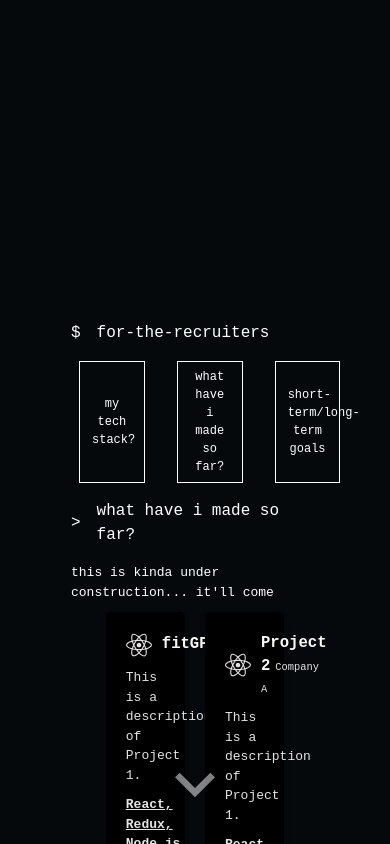
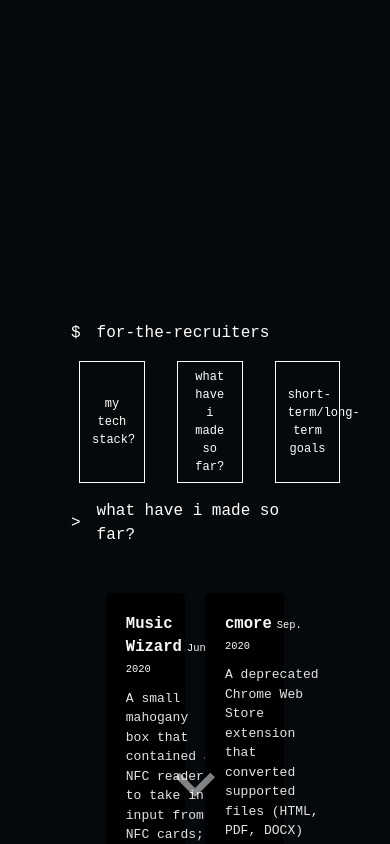
Before and after one commit to vznh/hobin.dev, a React (Create React App) app in the folder client/: page / in a window 390 px wide. Both pictures are taken after a click on the button "what have i made so far?". Shown: the part 766-1610 px from the top of the page. Built offline with nearby package versions, Linux system fonts and the light colour scheme.

Commit message:
fix icons mobile + more info on projects

```diff
--- a/client/src/components/TerminalSection.jsx
+++ b/client/src/components/TerminalSection.jsx
@@ -10,6 +10,7 @@ const TerminalSection = () => {
   const [resultText, setResultText] = useState('');
   const [showIcons, setShowIcons] = useState(false);
   const [showProjects, setShowProjects] = useState(false);
+  const [isMobileView, setIsMobileView] = useState(window.innerWidth < 600);
 
   const techStack = [
     { icon: (size) => <FontAwesomeIcon icon={faReact} size={size} /> },
@@ -18,39 +19,90 @@ const TerminalSection = () => {
     { icon: (size) => <FontAwesomeIcon icon={faDocker} size={size} /> },
   ];
 
+          /*
+            * research:
+            * cmu: ml pattern-based recognition using a convolutional neural network - python, tensorflow ; helped detect patterns within neural signals to better understand and interpret the generalization of thinking processes
+            * ucsc: using generative image modeling to generate images based off of user-generated prompts - python, tensorflow, pytorch : all from inspiration from DALL-E
+            *
+            * hackathon:
+            * inventree - reactjs, tailwindcss, python, mongodb
+            * lovelang - reactjs, tailwindcss, python (for AI/ML), NodeJS for reg backend, dynamodb (finalist)
+            * skincare.io - nextjs, react, python (for AI/ML), node for backend, dynamodb
+            * slugmaps - react native, typescript, aws, docker
+            * sunshine - js, python, twilio
+            * fitgpt - react, python, mongodb
+            *
+            * personal:
+            * spotify jukebox - rpi gpio, python, linux
+            * cmore - nodejs
+            * littlesaigonbeautysalon.com - typescript, react, go (for microservices)
+            * hobin.dev - this portfolio: react, go, aws, netlify
+            */
   const projects = [
+    [
       {
         icon: faReact,
-      name: 'fitGPT',
-      company: '',
-      description: 'This is a description of Project 1.',
-      technologies: 'React, Redux, Node.js',
+        name: 'Music Wizard',
+        company: 'Jun. 2020',
+        description: 'A small mahogany box that contained a NFC reader to take in input from NFC cards; when hovered on with a NFC-card containing a certain value, it\'ll play the song associated with that card on a nearby (already connected) speaker.',
+        technologies: 'RPi GPiO (3B+), Python, Linux',
       },
       {
         icon: faReact,
-      name: 'Project 2',
-      company: 'Company A',
-      description: 'This is a description of Project 1.',
-      technologies: 'React, Redux, Node.js',
+        name: 'cmore',
+        company: 'Sep. 2020',
+        description: 'A deprecated Chrome Web Store extension that converted supported files (HTML, PDF, DOCX) to conform with bionic reading standards; helping those with dyslexia read more efficiently.',
+        technologies: 'JavaScript, Python, Firebase',
       },
       {
         icon: faReact,
-      name: 'Project 3',
-      company: 'Company A',
-      description: 'This is a description of Project 1.',
-      technologies: 'React, Redux, Node.js',
+        name: 'hobin.dev',
+        company: 'Dec. 2023',
+        description: 'This website that you\'re looking at! The entire thing was built in ReactJS, MUI, and Golang for the serverless functions. It\'s hosted on AWS and Netlify.',
+        technologies: 'ReactJS, Golang, AWS, Netlify; MUI'
       },
       {
         icon: faReact,
-      name: 'Project 4',
-      company: 'Company A',
-      description: 'This is a description of Project 1.',
-      technologies: 'React, Redux, Node.js',
+        name: 'l',
+        company: 'Dec. 2023',
+        description: 'My mom\'s salon website; it was built with a "techy" vibe to it, and also has a booking/scheduling system for my mom and her coworkers to understand their schedule better; they previously worked on remembering their schedule by memory!',
+        technologies: 'React (TS), Golang, AWS, Netlify, MUI, TailwindCSS, Typeform'
+      }
+    ],
+    [
+      {
+        icon: faReact,
+        name: 'sunshine',
+        company: 'Jan. 2021',
+        description: 'Made it for my mom; tapping on this NFC card on her nightstand will lead her to a website that triggers a SMS message that contains all of the daily essentials: weather, news (usa, vietnam, korea), and her schedule for her salon. Translated in primarily Vietnamese, then Korean if desired.',
+        technologies: 'Go, Twilio, Amazon Web Services (Lambda)',
       },
+      {
+        icon: faReact,
+        name: 'fitPT',
+        company: 'Jun. 2022',
+        description: 'A web app that helps those looking to get into a gym without the hassle of a personal trainer. It\'ll generate a workout plan based on the user\'s intentions, goals, current body metrics, and will track their progress over time. You can also ask it to make recipes for you based on a picture of what you have in your fridge.',
+        technologies: 'OpenAI API (GPT-4 Early Access), HuggingFace API, React, Python, MongoDB',
+      },
+    ]
   ]
 
   const ProjectDisplay = ({ project }) => {
-    const projectStyle = {
+    const truncateTextStyle = {
+      overflow: 'hidden',
+      textOverflow: 'ellipsis',
+      display: '-webkit-box',
+      WebkitLineClamp: '2',
+      WebkitBoxOrient: 'vertical',
+      lineHeight: '1.2em',
+      maxHeight: '2.4em',
+    };
+
+
+    const projectDisplayStyle = {
+      display: 'grid',
+      gridTemplateColumns: isMobileView ? '1fr' : 'auto 1fr', // Icon column only appears if not in mobile view
+      gap: '10px',
       backgroundColor: '#000000',
       color: '#E5E4E2',
       padding: '20px',
@@ -66,31 +118,41 @@ const TerminalSection = () => {
       fontWeight: 'bold',
       fontSize: '1.2em',
       color: '#FAF9F6', // accent color for project name
+      whiteSpace: 'normal', // Allows the text to wrap
+      overflowWrap: 'break-word', // Breaks words to prevent overflow
     };
 
     const projectDescriptionStyle = {
         marginTop: '10px',
+        whiteSpace: 'normal', // Allows the text to wrap
+        overflowWrap: 'break-word', // Breaks words to prevent overflow
     };
+
 
     const techUsedStyle = {
       marginTop: '10px',
       fontWeight: 'bold',
       textDecoration: 'underline',
+      whiteSpace: 'normal', // Allows the text to wrap
+      overflowWrap: 'break-word', // Breaks words to prevent overflow
   };
 
+
     return (
-      <div style={projectStyle}>
-        <div style={{ display: 'flex', alignItems: 'center', gap: '10px' }}>
+      <div style={projectDisplayStyle}>
+      {!isMobileView && (
           <FontAwesomeIcon icon={project.icon} size="2x" />
+      )}
+      <div>
           <div>
               <span style={projectNameStyle}>{project.name}</span>
-            <span style={{ marginLeft: '5px', fontSize: '0.8em', fontWeight: 'lighter' }}>
+              <span style={{ ...projectNameStyle, marginLeft: '5px', fontSize: '0.8em', fontWeight: 'lighter' }}>
                   {project.company}
               </span>
           </div>
-        </div>
           <p style={projectDescriptionStyle}>{project.description}</p>
           <p style={techUsedStyle}>{project.technologies}</p>
+      </div>
   </div>
     );
   };
@@ -190,7 +252,6 @@ const TerminalSection = () => {
             setShowProjects(false);
             break;
         case 'what have i made so far?':
-            setResultText('this is kinda under construction... it\'ll come though. pinky promise.');
             /*
             * research:
             * cmu: ml pattern-based recognition using a convolutional neural network - python, tensorflow ; helped detect patterns within neural signals to better understand and interpret the generalization of thinking processes
@@ -211,11 +272,14 @@ const TerminalSection = () => {
             * fitgpt - react, python, mongodb
             * skimmer - python, rpigpio ; this is kinda illegal!
             */
+            setResultText('');
             setShowProjects(true);
             setShowIcons(false);
             break;
         case 'short-term/long-term goals':
             setResultText('for now, you get one piece of information. i made this website, which was built using react, bunjs, golang, aws, and netlify');
+            setShowProjects(false);
+            setShowIcons(false);
             break;
         default:
             break;
@@ -254,6 +318,20 @@ const TerminalSection = () => {
 
     return () => clearInterval(interval);
   }, [blink]);
+
+  useEffect(() => {
+    const handleResize = () => {
+      setIsMobileView(window.innerWidth < 600);
+    };
+
+    window.addEventListener('resize', handleResize);
+
+    // Set initial state
+    handleResize();
+
+    return () => window.removeEventListener('resize', handleResize);
+  }, []);
+
 
   return (
     <section style={terminalStyle}>
@@ -310,15 +388,13 @@ const TerminalSection = () => {
         )}
         {showProjects && (
           <div style={{ display: 'flex', flexWrap: 'wrap', width: '80%', margin: '0 auto' }}>
-            {projects.map((project, index) => (
+            {projects[0].map((project, index) => (
               <ProjectDisplay key={index} project={project} />
             ))}
           </div>
         )}
     </section>
   );
-
-
 };
 
 export default TerminalSection;
```
Lines whose indentation alone changed are shown as unchanged.
